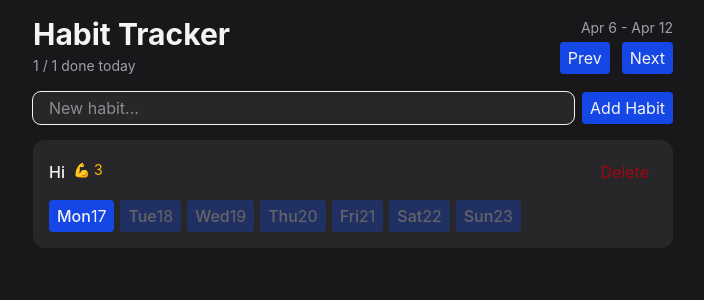
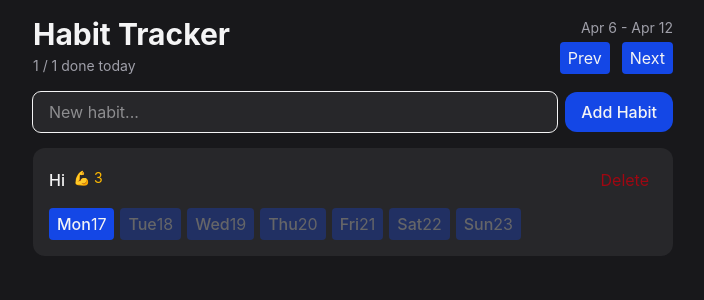
Before and after one commit to Hamm01/new-ui-integration, a React (Vite) app: page / in a window 1280 px wide. Shown: the top 300 px of the page, without its empty margins (287-991 px from the left). Built offline with nearby package versions, Linux system fonts and the light colour scheme.

Commit message:
added the twmerge in button component and used for button to make rounded bigger in size

```diff
--- a/src/components/Buttons.tsx
+++ b/src/components/Buttons.tsx
@@ -1,4 +1,5 @@
 import type { ComponentProps } from "react"
+import { twMerge } from "tailwind-merge"
 
 type Variant = "primary" | "secondary" | "ghost-destructive"
 
@@ -6,8 +7,11 @@ type ButtonProps = {
     variant?: "primary" | "secondary" | "ghost-destructive"
 } & ComponentProps<"button">
 
-export function Button({ variant = "primary", ...props }: ButtonProps) {
-    return <button {...props} className={`${getVariant(variant)}transition-colors rounded px-2 py-1 disabled:opacity-30 disabled:cursor-not-allowed`} />
+export function Button({ variant = "primary", className, ...props }: ButtonProps) {
+    return <button {...props}
+        className={twMerge("transition-colors rounded px-2 py-1 disabled:opacity-30 disabled:cursor-not-allowed",
+            getVariant(variant),
+            className)} />
 }
 
 function getVariant(variant: Variant) {
--- a/src/components/HabitForm.tsx
+++ b/src/components/HabitForm.tsx
@@ -3,6 +3,6 @@ import { Button } from "./Buttons";
 export function HabitForm() {
     return <form className="flex gap-2">
         <input type="text" className="flex-1 rounded-lg bg-zinc-800 px-4 outline focus-visible:ring-2 focus-visible:ring-blue-600" placeholder="New habit..." />
-        <Button>Add Habit</Button>
+        <Button className="rounded-xl px-4 py-2 font-medium">Add Habit</Button>
     </form>
 }
```
